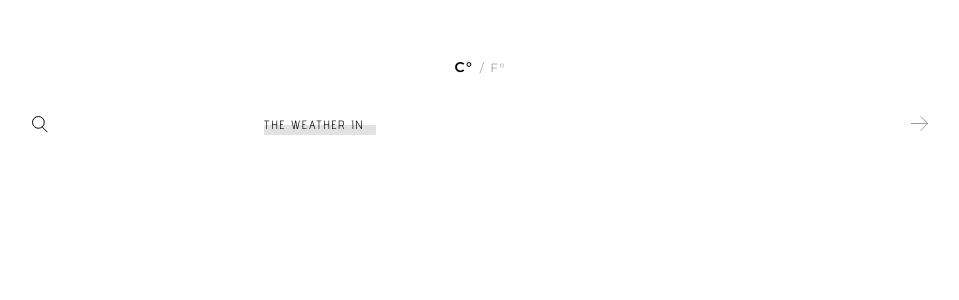
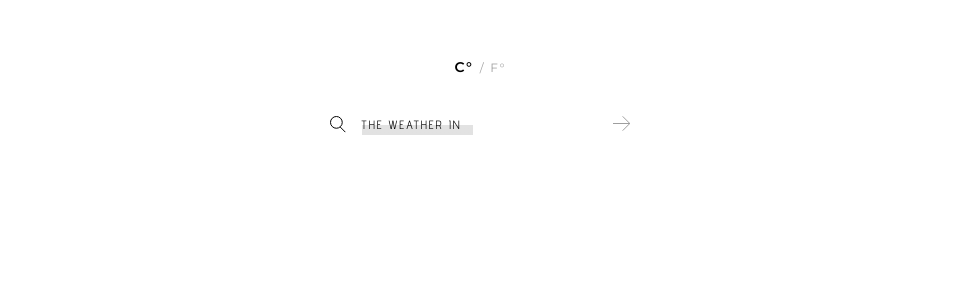
Before and after one commit to sonickonic/weather-app, a React (Create React App) app: page / in a window 1280 px wide. Shown: the top 300 px of the page, without its empty margins (160-1119 px from the left). Built offline with nearby package versions, Linux system fonts and the light colour scheme; the HTML template or start-up script is replaced by a standard one.

Commit message:
Refactor input
- Trigger the search button on ENTER key.
- Don't send a request if the input field is empty.

```diff
--- a/src/App.js
+++ b/src/App.js
@@ -22,10 +22,13 @@ function App() {
     setTimeout(() => setLoading(false), 500);
   }
 
-  const search = () => {
-    setLoading(true);
-    fetchWeather(`${inputValue}`);
-    setInputValue("");
+  const search = (e) => {
+    if (inputValue.length === 0) return true;
+    if (e.type === "click" || (e.type === "keydown" && e.key === "Enter")) {
+      setLoading(true);
+      fetchWeather(`${inputValue}`);
+      setInputValue("");
+    }
   };
 
   const switchUnits = (e) => {
--- a/src/Input.js
+++ b/src/Input.js
@@ -6,6 +6,7 @@ import "./Input.scss";
 function Input({ handleChange, handleClick, value }) {
   return (
     <div className="input">
+      <div className="input__container">
         <Search />
         <p className="input__text">the weather in</p>
         <input
@@ -15,9 +16,11 @@ function Input({ handleChange, handleClick, value }) {
           id=""
           aria-label="Search a city"
           onChange={handleChange}
+          onKeyDown={handleClick}
           value={value}
           autoFocus
         />
+      </div>
       <button onClick={handleClick} className="input__btn">
         <Arrow />
       </button>
--- a/src/Input.scss
+++ b/src/Input.scss
@@ -1,10 +1,17 @@
 .input {
+  position: relative;
   display: flex;
   justify-content: space-between;
   align-items: center;
   width: 70%;
+  max-width: 300px;
   margin: 0 auto;
   margin-top: 40px;
+
+  &__container {
+    display: flex;
+    align-items: center;
+  }
 
   &__text {
     background-image: linear-gradient(
@@ -16,9 +23,11 @@
     text-transform: uppercase;
     line-height: 1.66rem;
     letter-spacing: 0.15em;
+    margin-left: 1.3rem;
   }
 
   &__search {
+    position: absolute;
     font-family: "Advent Pro", sans-serif;
     text-transform: uppercase;
     font-weight: 700;
@@ -26,10 +35,11 @@
     font-size: 1.2rem;
     line-height: 1.66rem;
 
-    margin-left: -1.5rem;
     background-color: transparent;
     border: none;
-    width: 10rem;
+    width: 100%;
+    padding-left: 11.7rem;
+    padding-right: 2rem;
   }
 
   textarea:focus,
@@ -39,6 +49,7 @@
   }
 
   &__btn {
+    z-index: 1;
     cursor: pointer;
     background-color: transparent;
     border: none;
```
Lines whose indentation alone changed are shown as unchanged.
